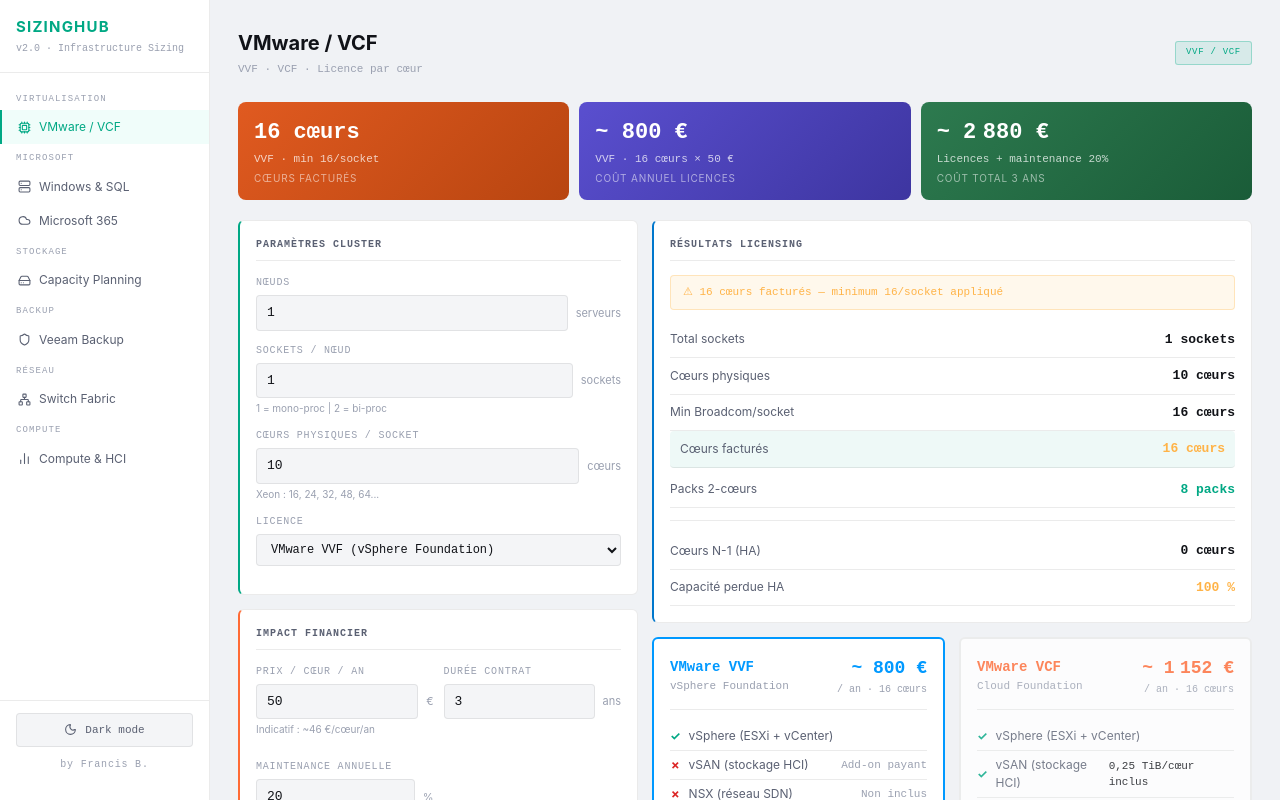
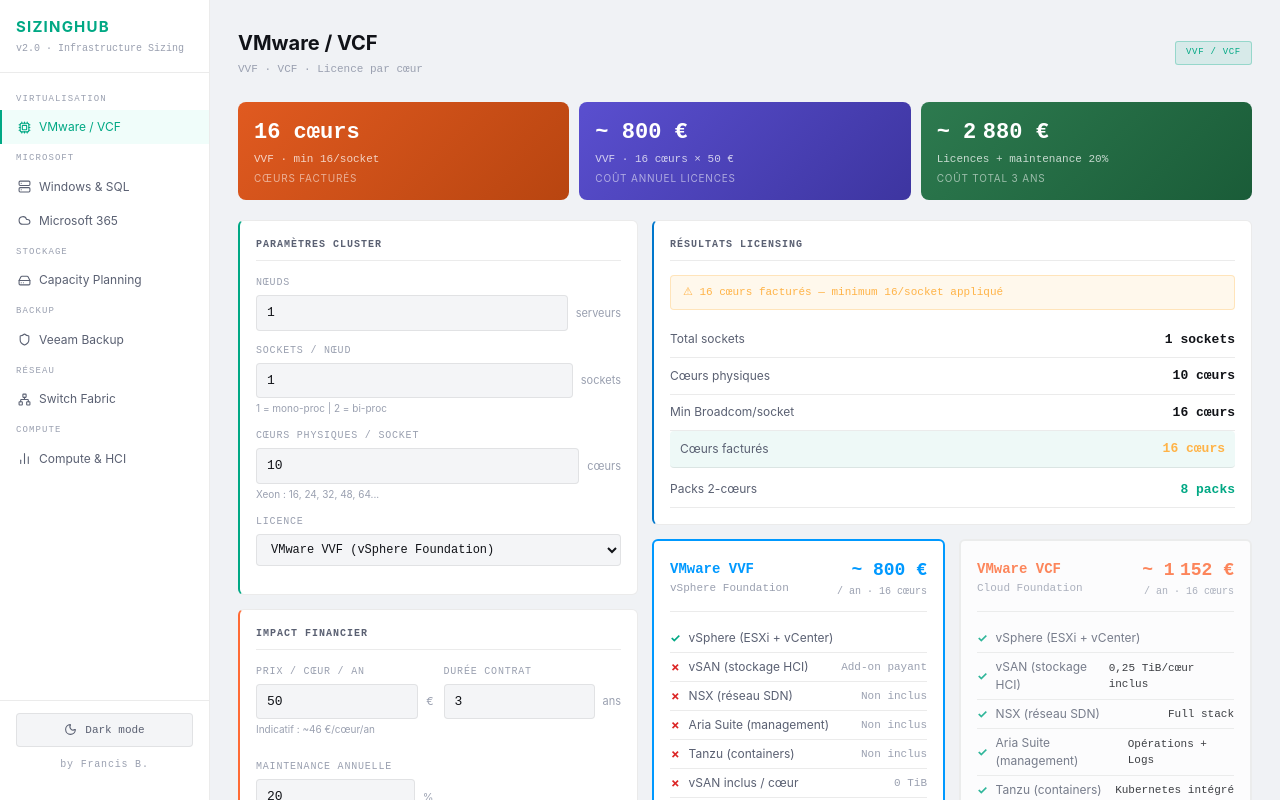
Before and after one commit to darknrall89/SizingHUB, a React (Vite) app: page / in a window 1280 px wide. Shown: the top 800 px of the page. Built offline with nearby package versions, Linux system fonts and the light colour scheme.

Commit message:
fix: suppression Cœurs N-1 et Capacité perdue HA hors-sujet dans résultats licensing

```diff
--- a/src/SizingHub.jsx
+++ b/src/SizingHub.jsx
@@ -315,9 +315,6 @@
           <RR label="Min Broadcom/socket" value={fmt(r.billedPerSocket)+" cœurs"}/>
           <RR label="Cœurs facturés"      value={fmt(r.totalBilled)+" cœurs"} color={r.surcharge?"#ffb347":th.accent} highlight/>
           <RR label="Packs 2-cœurs"       value={fmt(r.packs)+" packs"} color={th.accent}/>
-          <hr style={s.divider}/>
-          <RR label="Cœurs N-1 (HA)"     value={fmt(r.haCores)+" cœurs"}/>
-          <RR label="Capacité perdue HA"  value={fmt(r.haPct,1)+" %"} color={r.haPct>20?"#ffb347":th.accent}/>
         </div>
       {/* Tableau VVF vs VCF */}
       <div style={{display:"grid",gridTemplateColumns:isMobile?"1fr":"1fr 1fr",gap:14,marginBottom:14}}>
```
